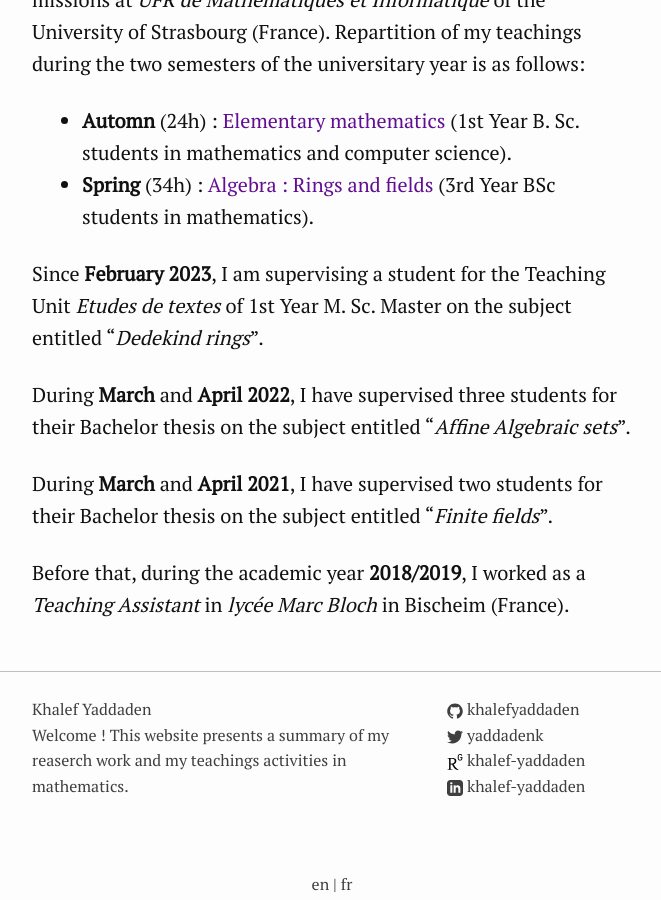
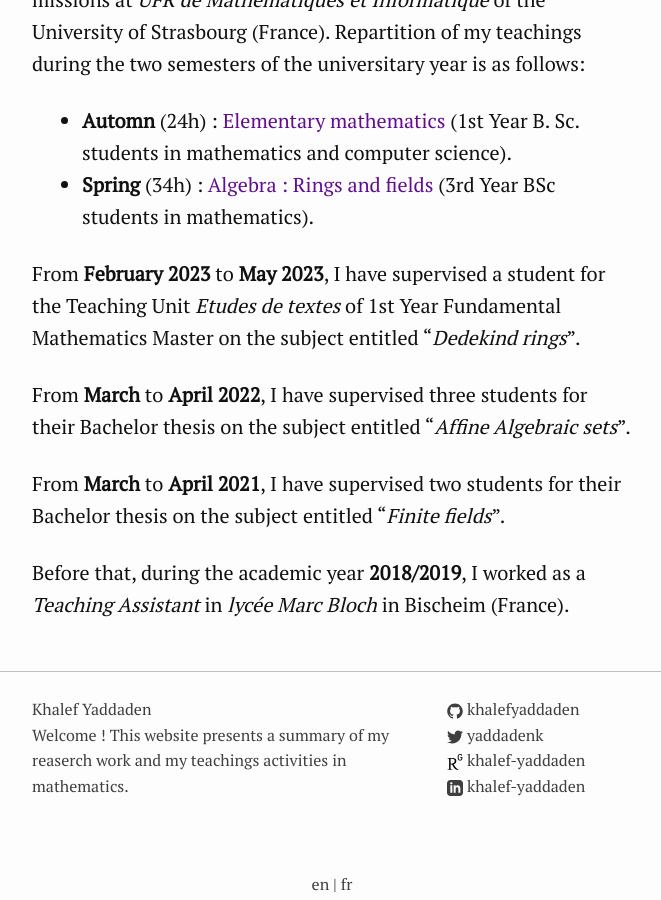
Before and after one commit to khalefyaddaden/khalefyaddaden.github.io, a Jekyll site: the page built from teaching.markdown, in a window 1280 px wide and 900 px high, scrolled down 753 px. Shown: the whole window, without its empty margins (308-969 px from the left). Built offline with Jekyll 4.4.1, drawn with Linux system fonts in a browser that asks for light colours.

Commit message:
update teachings

```diff
--- a/teaching.fr.markdown
+++ b/teaching.fr.markdown
@@ -16,7 +16,7 @@
 - **Automne** (24h) : [Mathématiques élémentaires](https://mathinfo.unistra.fr/formations/licence/mathematiques/rof/ME14/FRUAI0673021VCOEN896/) (Mathématiques et informatique L1).
 - **Printemps** (34h) : [Algèbre : Anneaux et corps](https://mathinfo.unistra.fr/formations/licence/mathematiques/rof/ME14/FRUAI0673021VCOEN28910/) (Mathématiques Pures L3).
 
-Depuis le mois de **Février 2023**, j'encadre une étudiante pour l'Unité d'Enseignement *Etudes de textes* de Master sur le sujet intitué "*Anneaux de Dedekind*".
+De **Février** à **Mai 2023**, j'ai encadré une étudiante pour l'Unité d'Enseignement *Etudes de textes* du Master 1 Mathématiques Fondamentales sur le sujet intitué "*Anneaux de Dedekind*".
 
 Au cours des mois de **Mars** et **Avril 2022**, j'ai encadré trois étudiants pour leur mémoire de licence sur le sujet intitué "*Ensembles algébriques affines*".
 
--- a/teaching.markdown
+++ b/teaching.markdown
@@ -17,10 +17,10 @@ Between October 2019 and May 2022, I carried out teaching missions at *UFR de Ma
 - **Automn** (24h) : [Elementary mathematics](https://mathinfo.unistra.fr/formations/licence/mathematiques/rof/ME14/FRUAI0673021VCOEN896/) (1st Year B. Sc. students in mathematics and computer science).
 - **Spring** (34h) : [Algebra : Rings and fields](https://mathinfo.unistra.fr/formations/licence/mathematiques/rof/ME14/FRUAI0673021VCOEN28910/) (3rd Year BSc students in mathematics).
 
-Since **February 2023**, I am supervising a student for the Teaching Unit *Etudes de textes* of 1st Year M. Sc. Master on the subject entitled "*Dedekind rings*".
+From **February 2023** to **May 2023**, I have supervised a student for the Teaching Unit *Etudes de textes* of 1st Year Fundamental Mathematics Master on the subject entitled "*Dedekind rings*".
 
-During **March** and **April 2022**, I have supervised three students for their Bachelor thesis on the subject entitled "*Affine Algebraic sets*".
+From **March** to **April 2022**, I have supervised three students for their Bachelor thesis on the subject entitled "*Affine Algebraic sets*".
 
-During **March** and **April 2021**, I have supervised two students for their Bachelor thesis on the subject entitled "*Finite fields*".
+From **March** to **April 2021**, I have supervised two students for their Bachelor thesis on the subject entitled "*Finite fields*".
 
 Before that, during the academic year **2018/2019**, I worked as a *Teaching Assistant* in *lycée Marc Bloch* in Bischeim (France).
```
